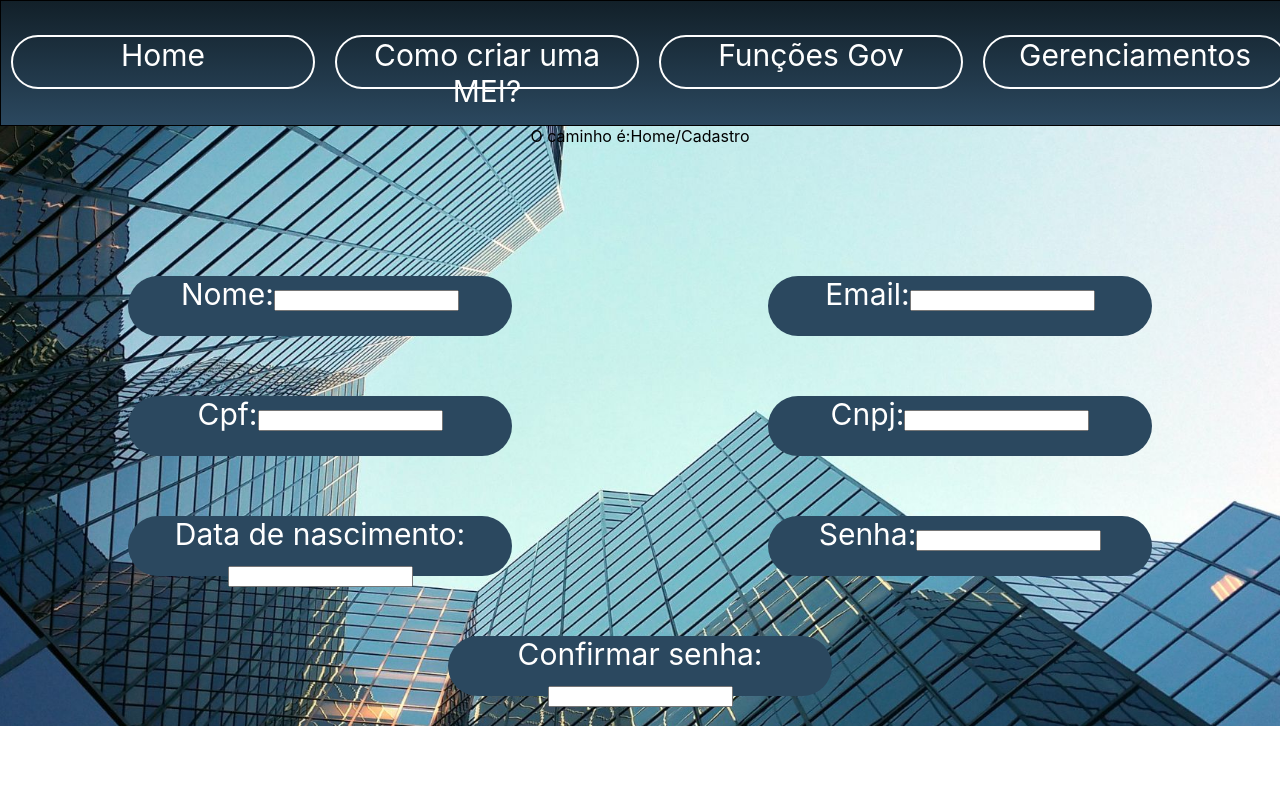
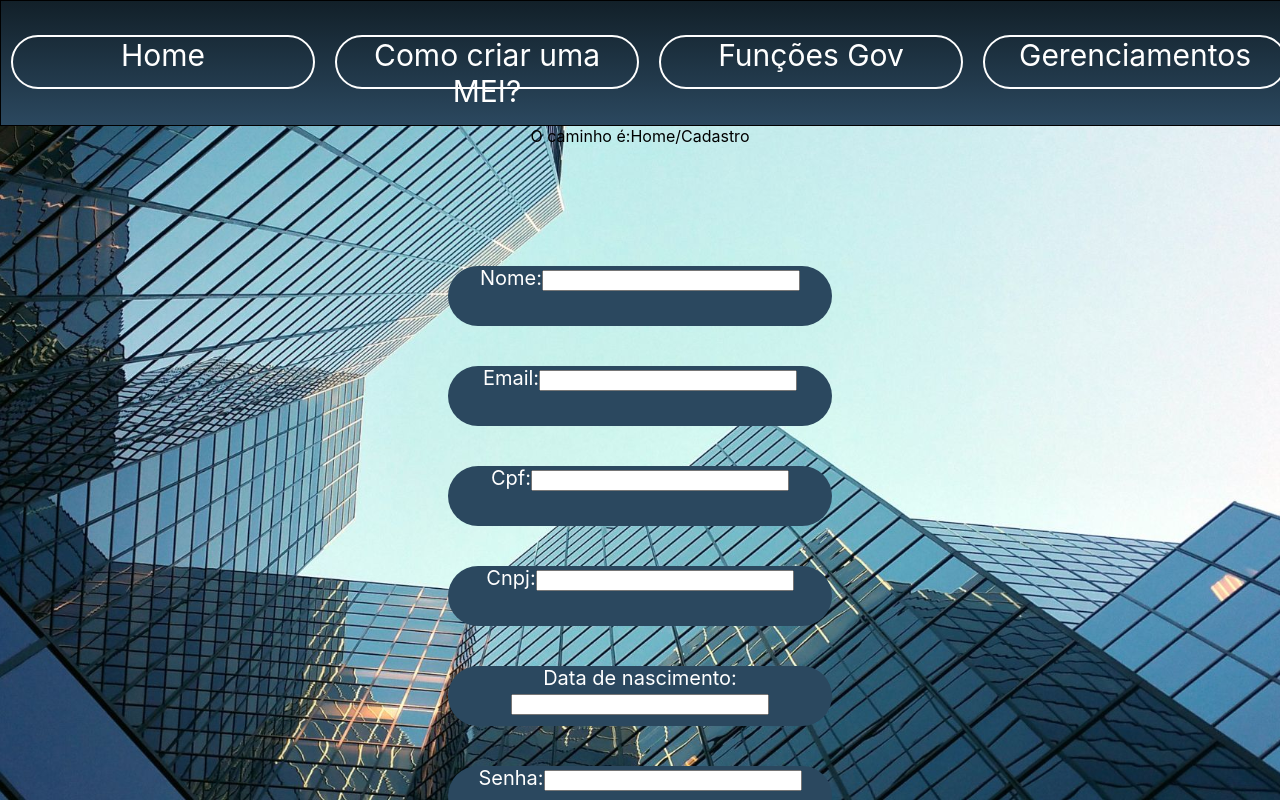
Before and after one commit to TitoSoares/MSM_bkp, a React (Create React App) app in the folder meisemmedo/: page /cadastro in a window 1280 px wide. Shown: the top 800 px of the page. Built offline with nearby package versions, Linux system fonts and the light colour scheme.

Commit message:
Alterações nas funções genrenciamento

```diff
--- a/meisemmedo/src/App.tsx
+++ b/meisemmedo/src/App.tsx
@@ -9,6 +9,7 @@ import Tutorial from './Pages/Tutorial';
 import Login from './Pages/Login';
 import Cadastro from './Pages/Cadastro';
 import NotFound from './Pages/NotFound';
+import Pai_filho from './Pages/pai_filho';
 
 function App() {
   return (
@@ -21,6 +22,7 @@ function App() {
         <Route path='/tutorial' element={<Tutorial/>}></Route>
         <Route path='/login' element={<Login/>}></Route>
         <Route path='/cadastro' element={<Cadastro/>}></Route>
+        <Route path='/state' element={<Pai_filho/>}></Route>
       </Routes>
     </div>
   );
--- /dev/null
+++ b/meisemmedo/src/Componentes/Filho.tsx
@@ -0,0 +1,24 @@
+type Props={
+    OnClickButtonFN:(retorno:String)=>void
+    OnClickBotton2:(retorno:String)=>void
+}
+
+function Filho(Parametros:Props){
+
+    function buttonEventAction(){
+        Parametros.OnClickButtonFN("Retorno para o filho")
+    }
+    function buttonEvent2(){
+        Parametros.OnClickBotton2("Retorno para o filho 2")
+    }
+
+    return(
+        <div>
+            Elemento Filho
+            <br />
+            <button onClick={buttonEventAction}>Botao 1</button>
+            <button onClick={buttonEvent2}>Botao 2</button>
+        </div>
+    )
+}
+export default Filho;
--- /dev/null
+++ b/meisemmedo/src/Componentes/Pai.tsx
@@ -0,0 +1,18 @@
+import Filho from "./Filho";
+
+function Pai(){
+    function buttonEventAction(txt:String){
+        alert("Evento no pai "+txt)
+    }
+    function buttonEvent2(txt:String){
+        alert("O segundo botão foi criado "+txt)
+    }
+    return(
+        <div>
+            Elemento Pai
+            <hr />
+            <Filho OnClickButtonFN={buttonEventAction} OnClickBotton2={buttonEvent2}/>
+        </div>
+    )
+}
+export default Pai;
--- a/meisemmedo/src/Componentes/estyle/estilo.css
+++ b/meisemmedo/src/Componentes/estyle/estilo.css
@@ -120,18 +120,24 @@
     flex-wrap: wrap;
     justify-content:space-around;
     display: flex;
-    flex-direction:row;
+    flex-direction:column;
     align-items: center;
+    margin-bottom: 30px;
 }
 .elementoCadastro{
-    font-size: 30px;
+    font-size: 20px;
     color:white;
-    margin-top: 30px;
-    margin-bottom: 30px;
+    margin-top: 20px;
+    margin-bottom: 20px;
     width: 30%;
     height: 60px;
     background-color:#2B485F;
     border-radius: 50px;
+
+}
+.caixaCadastro{
+    width: 250px;
+    height: 15px;
 }
 /*=================================================================================================================================*/
 /*LOGIN*/
@@ -249,3 +255,8 @@
     text-decoration:none;
 }
 /*=================================================================================================================================*/
+/*Componentes Genrenciamento*/
+.ConfComponentes{
+    flex-direction:column;
+    display: flex;
+}
--- /dev/null
+++ b/meisemmedo/src/ComponentesGerenciamento/CompAgendaServ.tsx
@@ -0,0 +1,30 @@
+import { useState } from "react";
+import "../Componentes/estyle/estilo.css"
+
+
+function AgendaServicos(){
+
+    const [nome, setNome]=useState("")
+    const [data, setData]=useState("")
+    const [hora, setHora]=useState("")
+
+    function handleNomeAgendaInput(event:React.ChangeEvent<HTMLInputElement>){
+        setNome(event.target.value)
+    }
+    function handleDataAgendaInput(event:React.ChangeEvent<HTMLInputElement>){
+        setData(event.target.value)
+    }
+    function handleHoraAgendaInput(event:React.ChangeEvent<HTMLInputElement>){
+        setHora(event.target.value)
+    }
+
+    return(
+        <div className="ConfComponentes">
+            <div>Nome do Cliente:<input type="text" value={nome} onChange={handleNomeAgendaInput}></input></div>
+            <div>Dia:<input type="text" value={data} onChange={handleDataAgendaInput}></input></div>
+            <div>Horário:<input type="text" value={hora} onChange={handleHoraAgendaInput}></input></div>
+
+        </div>
+    )
+}
+export default AgendaServicos
--- /dev/null
+++ b/meisemmedo/src/ComponentesGerenciamento/CompEntra_Saida.tsx
@@ -0,0 +1,8 @@
+function Entrada_Saida(){
+    return(
+        <div>
+            Entrada e Saida
+        </div>
+    )
+}
+export default Entrada_Saida
--- /dev/null
+++ b/meisemmedo/src/ComponentesGerenciamento/CompHistServ.tsx
@@ -0,0 +1,8 @@
+function HistoricoServicos(){
+    return(
+        <div>
+            Historico
+        </div>
+    )
+}
+export default HistoricoServicos
--- /dev/null
+++ b/meisemmedo/src/ComponentesGerenciamento/CompRelatMen.tsx
@@ -0,0 +1,8 @@
+function RelatorioMensal(){
+    return(
+        <div>
+            Relatorio Mensal
+        </div>
+    )
+}
+export default RelatorioMensal
--- a/meisemmedo/src/Pages/Cadastro.tsx
+++ b/meisemmedo/src/Pages/Cadastro.tsx
@@ -38,21 +38,15 @@ function Cadastro(){
             <FuncaoCabecalho caminho={"Home/Cadastro"}/>
             <div className="formatacaoCadastro">
                 <div className="imagemLogo"></div>
-                <div className="cadastro">
-                    <div className="elementoCadastro">Nome:<input type="text" value={nome} onChange={handleNomeInput}></input></div>
-                    <div className="elementoCadastro">Email:<input type="text" value={email} onChange={handleEmailInput} ></input></div>
-                </div>
-                <div className="cadastro">
-                    <div className="elementoCadastro">Cpf:<input type="type" value={cpf} onChange={handleCpfInput}></input></div>
-                    <div className="elementoCadastro">Cnpj:<input type="type" value={cnpj} onChange={handleCnpjInput}></input></div>
-                </div>
-                <div className="cadastro">
-                    <div className="elementoCadastro">Data de nascimento:<input type="text" value={data} onChange={handleDataInput}></input></div>
-                    <div className="elementoCadastro">Senha:<input type="text" value={senha} onChange={handleSenhaInput}></input></div>
-                </div>
-                <div className="cadastro">
-                    <div className="elementoCadastro">Confirmar senha:<input type="text" value={senhaConfirmacao} onChange={handleSenhaConfirmacaoInput}></input></div>
-                </div>
+                    <div className="cadastro">
+                        <div className="elementoCadastro">Nome:<input type="text" value={nome} onChange={handleNomeInput}  className="caixaCadastro"></input></div>
+                        <div className="elementoCadastro">Email:<input type="text" value={email} onChange={handleEmailInput}  className="caixaCadastro"></input></div>
+                        <div className="elementoCadastro">Cpf:<input type="type" value={cpf} onChange={handleCpfInput}  className="caixaCadastro"></input></div>
+                        <div className="elementoCadastro">Cnpj:<input type="type" value={cnpj} onChange={handleCnpjInput}  className="caixaCadastro"></input></div>
+                        <div className="elementoCadastro">Data de nascimento:<input type="text" value={data} onChange={handleDataInput} className="caixaCadastro"></input></div>
+                        <div className="elementoCadastro">Senha:<input type="text" value={senha} onChange={handleSenhaInput}  className="caixaCadastro"></input></div>
+                        <div className="elementoCadastro">Confirmar senha:<input type="text" value={senhaConfirmacao} onChange={handleSenhaConfirmacaoInput}  className="caixaCadastro"></input></div>
+                    </div>
             </div>
         </div>
     )
--- a/meisemmedo/src/Pages/Gerenciamento.tsx
+++ b/meisemmedo/src/Pages/Gerenciamento.tsx
@@ -1,14 +1,18 @@
 import FuncaoCabecalho from "../Componentes/Cabecalho";
 import "../Componentes/estyle/estilo.css"
+import CompAgendaServ from "../ComponentesGerenciamento/CompAgendaServ";
+import CompEntra_Saida from "../ComponentesGerenciamento/CompEntra_Saida";
+import CompHistServ from "../ComponentesGerenciamento/CompHistServ";
+import CompRelatMen from "../ComponentesGerenciamento/CompRelatMen";
 function Gerenciamento(){
+
     return(
         <div className="planoFundo">
             <FuncaoCabecalho caminho={"Home/Gerenciamento"}/>
-            <div className="caixaFuncGen">Nota Fiscal</div>
-            <div className="caixaFuncGen">Imposto de Renda</div>
-            <div className="caixaFuncGen">Calculo de Imposto</div>
-            <div className="caixaFuncGen">Caixa</div>
-            <div className="caixaFuncGen">Relátorio mensal/anual</div>
+            <div className="caixaFuncGen"><CompHistServ/></div>
+            <div className="caixaFuncGen"><CompRelatMen/></div>
+            <div className="caixaFuncGen"><CompEntra_Saida/></div>
+            <div className="caixaFuncGen">Agendamento<CompAgendaServ/></div>
         </div>
     )
 }
--- /dev/null
+++ b/meisemmedo/src/Pages/pai_filho.tsx
@@ -0,0 +1,12 @@
+import FuncaoCabecalho from "../Componentes/Cabecalho";
+import Pai from "../Componentes/Pai";
+
+function Pai_filho(){
+    return(
+        <div>
+            <FuncaoCabecalho caminho={"Pai e Filho"}/>
+            <Pai/>
+        </div>
+    )
+}
+export default Pai_filho;
```
